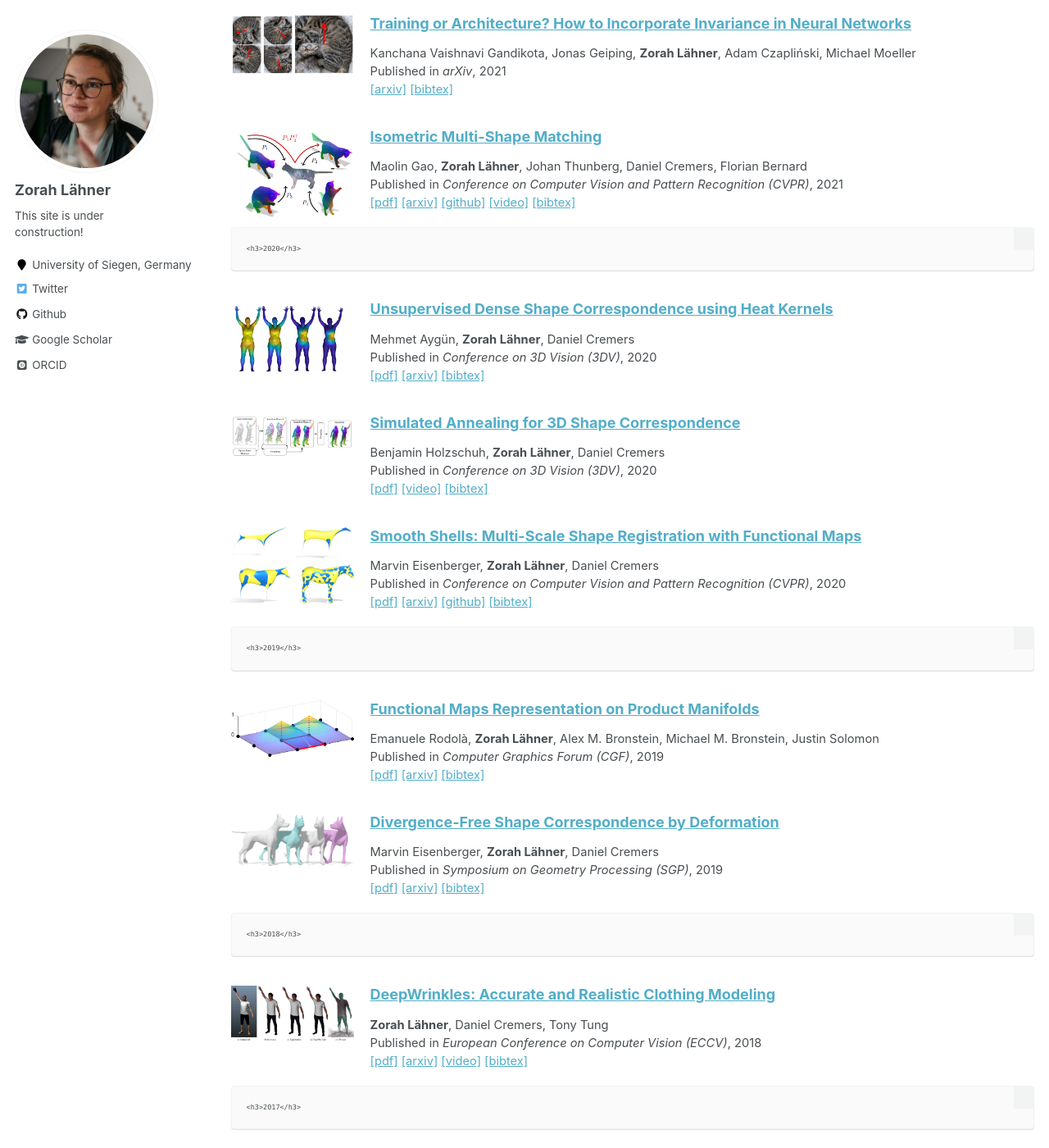
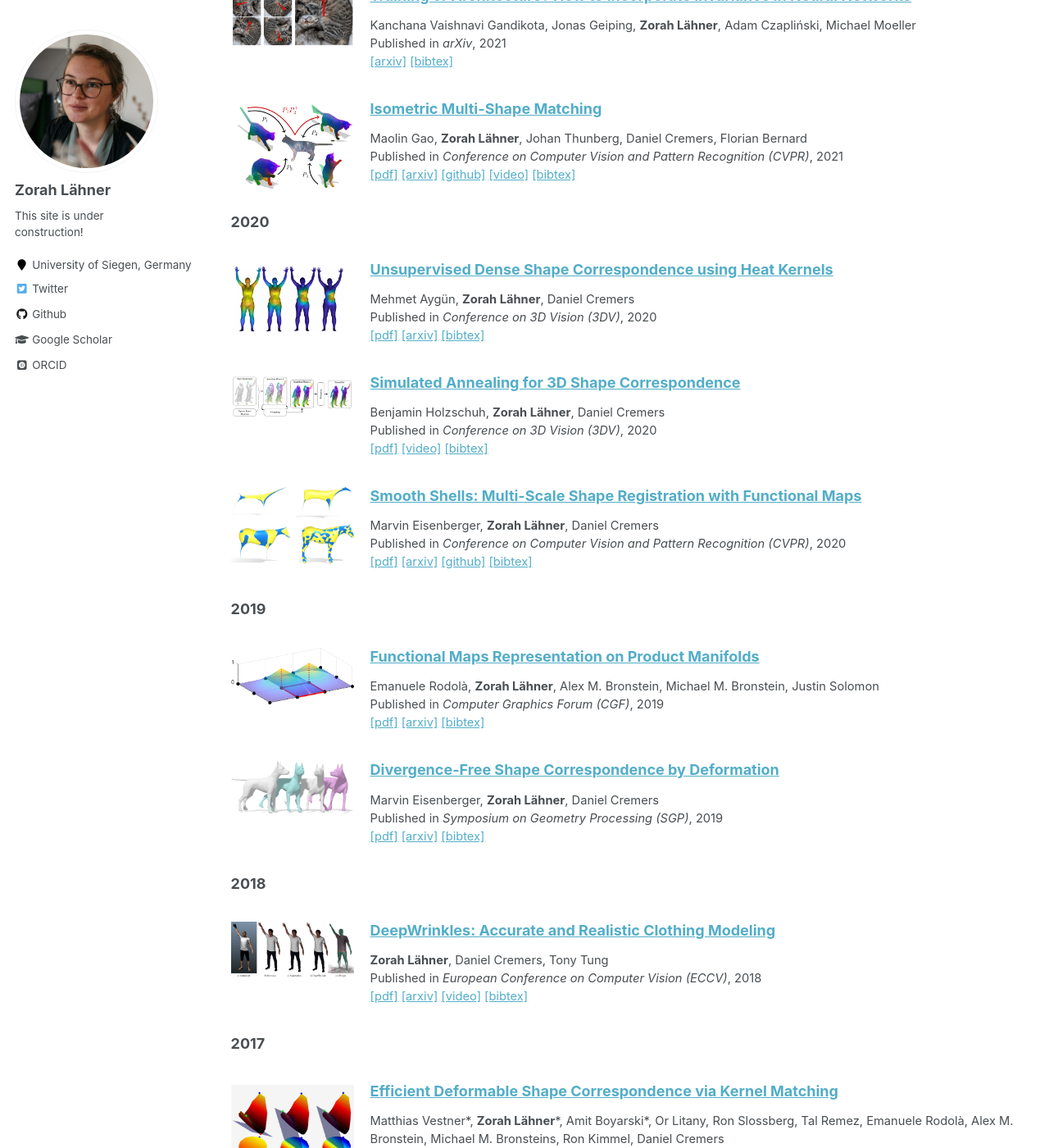
Before and after one commit to zorah/zorah.github.io, a Jekyll site: the page built from _pages/publications.md, in a window 1280 px wide and 1400 px high, scrolled down 1050 px. Shown: the whole window at 82% size. Built offline with Jekyll 4.4.1, drawn with Linux system fonts in a browser that asks for light colours; some web fonts are replaced; some of the changed text lies outside the part shown.

Commit message:
portfolio

```diff
--- a/_pages/publications.md
+++ b/_pages/publications.md
@@ -7,12 +7,12 @@
 
 {% include base_path %}
 
-You can also find my articles on <u><a href="https://scholar.google.com/citations?user=fMc479MAAAAJ">my Google Scholar profile</a>.</u>
+You can also find my articles on <a href="https://scholar.google.com/citations?user=fMc479MAAAAJ">my Google Scholar profile</a>.
 
 {% for post in site.publications reversed %}
   {% assign currentdate = post.date | date: "%Y" %}
   {% if currentdate != date %}
-    <h3>{{ currentdate }}</h3>
+<h3>{{ currentdate }}</h3>
     {% assign date = currentdate %}
   {% endif %}
   {% include archive-single-publication.html %}
```
